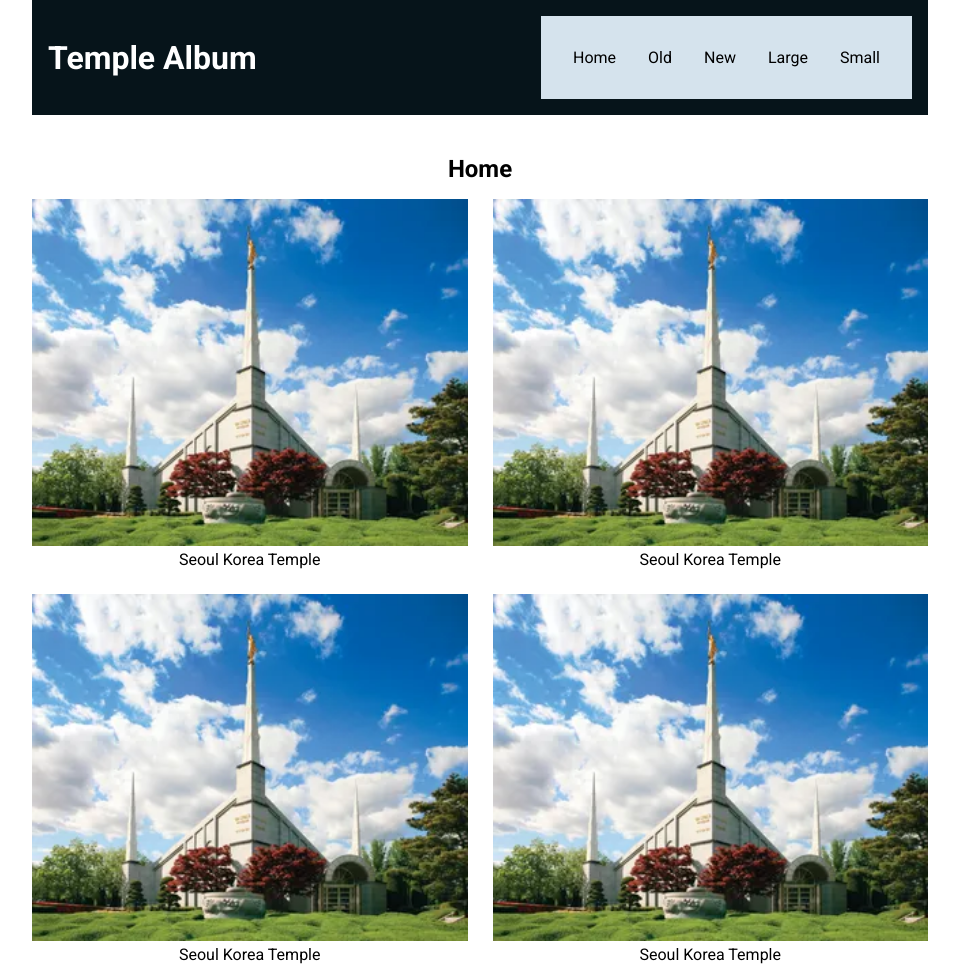
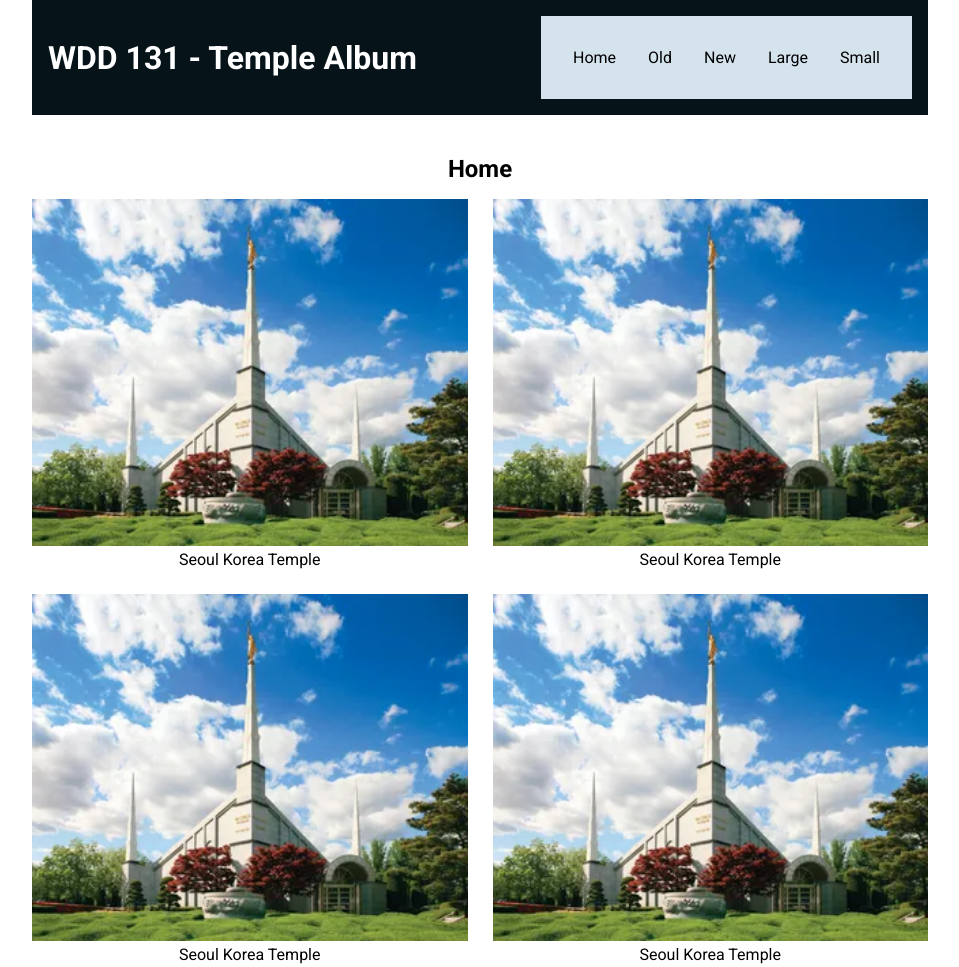
Before and after one commit to narah10/wdd131, a plain HTML site: page temples.html in a window 1280 px wide. Shown: the top 967 px of the page, without its empty margins (160-1119 px from the left). Drawn offline with Linux system fonts and the light colour scheme.

Commit message:
updating some details

```diff
--- a/temples.html
+++ b/temples.html
@@ -3,7 +3,7 @@
 <head>
     <meta charset="UTF-8">
     <meta name="viewport" content="width=device-width, initial-scale=1.0">
-    <meta name="description" content="WDD 131 - Dynamic Web Fundamentals Spring 2024 containing Temples assignment for week 02">
+    <meta name="description" content="WDD 131 - Dynamic Web Fundamentals Spring 2024. This page contains an album of photos showing the Seoul Korea Temple of the LDS church">
     <meta name="author" content="Na Rah Hernandez">
     <title>Temple Album </title>
     <link rel="stylesheet" href="styles/temples.css">
@@ -15,7 +15,7 @@
 </head>
 <body>
     <header>
-        <h1>Temple Album</h1>
+        <h1>WDD 131 - Temple Album</h1>
         <nav>
             <div class="hamburger">
                 <span class="bar"></span>
@@ -29,7 +29,6 @@
                 <li><a href="#">Large</a></li>
                 <li><a href="#">Small</a></li>
             </ul>
-
         </nav>
     </header>
     <main>
```
